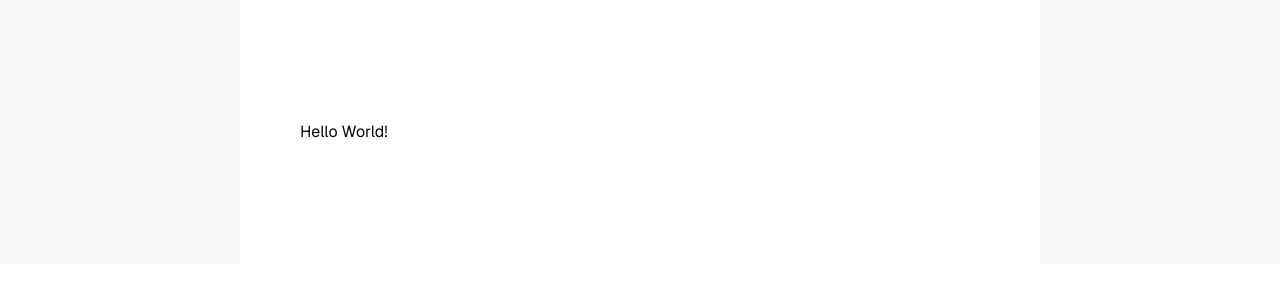
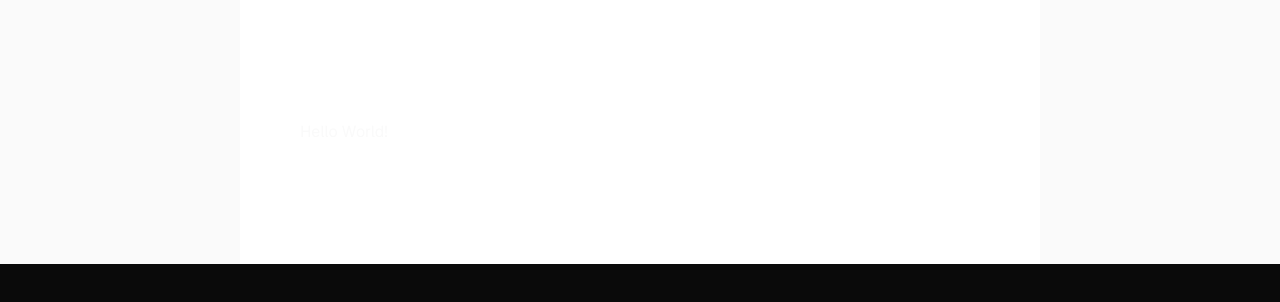
Before and after one commit to Chralt98/neuefische-recap-project-4, a Next.js app in the folder next-bay/: page / in a window 1280 px wide. Shown: the top 302 px of the page. Built offline with nearby package versions, Linux system fonts and the light colour scheme.

Commit message:
feat: update RootLayout to include dark mode class for improved styling

```diff
--- a/next-bay/app/layout.tsx
+++ b/next-bay/app/layout.tsx
@@ -23,7 +23,10 @@ export default function RootLayout({
   children: React.ReactNode;
 }>) {
   return (
-    <html lang="en" className={`${geistSans.variable} ${geistMono.variable}`}>
+    <html
+      lang="en"
+      className={`dark ${geistSans.variable} ${geistMono.variable}`}
+    >
       {/* min-h-screen: body is at least full viewport height */}
       {/* bg-background: uses the shadcn theme background color */}
       {/* text-foreground: uses the shadcn theme text color */}
```
